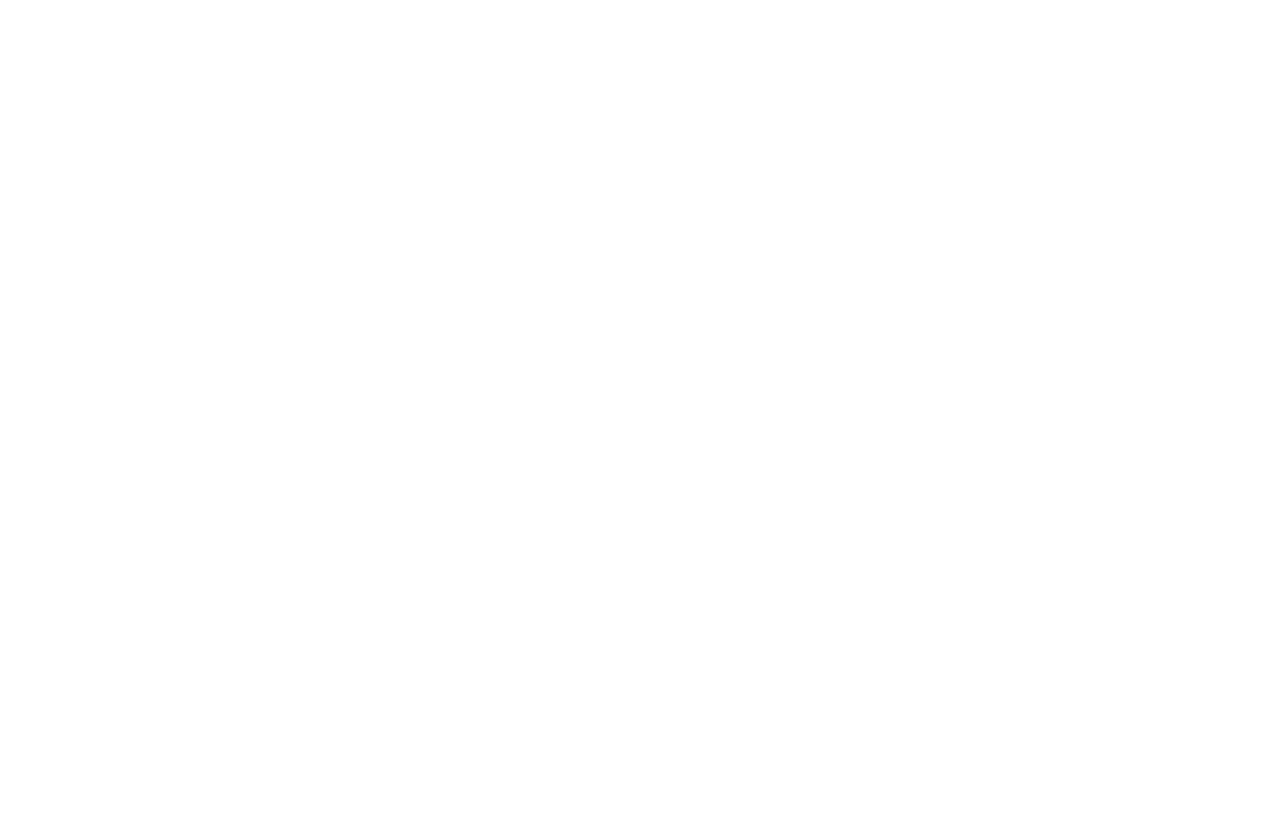
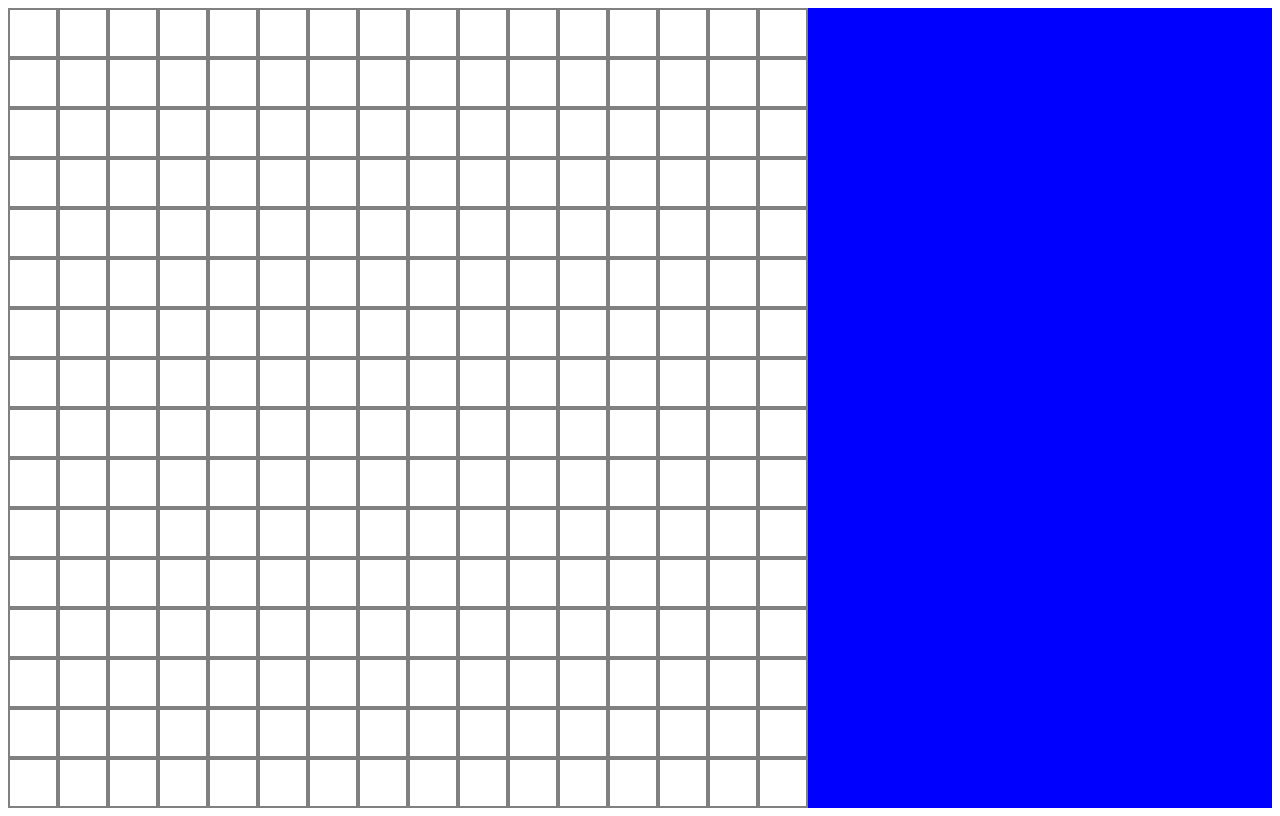
Before and after one commit to GrantFinnegan/odin-etch, a plain HTML site: page index.html in a window 1280 px wide. Drawn offline with Linux system fonts and the light colour scheme.

Commit message:
add section to script to populate container

```diff
--- a/index.html
+++ b/index.html
@@ -3,6 +3,7 @@
 <head>
     <meta charset="UTF-8">
     <meta name="viewport" content="width=device-width, initial-scale=1.0">
+    <link rel="stylesheet" href="styles.css">
     <title>Etch-a-Sketch</title>
 </head>
 <body>
--- a/script.js
+++ b/script.js
@@ -0,0 +1,21 @@
+const gridSize = 16;
+
+//get container of the squares
+const container = document.querySelector("#container");
+
+
+//FOR gridSize:
+//  add row div
+//  FOR gridSize: add square divs to row div
+
+for (let i = 0; i < gridSize; i++) {
+    let row = document.createElement("div");
+    row.classList.add("row");
+    container.appendChild(row);
+
+    for (let j = 0; j < gridSize; j++) {
+        let square = document.createElement("div");
+        square.classList.add("square");
+        row.appendChild(square);
+    }
+}
--- a/styles.css
+++ b/styles.css
@@ -1,8 +1,18 @@
-.dark-square {
+.row {
+    display: flex;
+    background-color: blue;
+}
+
+.square {
+    box-sizing: border-box;
+    margin: 0;
+    padding: 0;
+    border: 2px solid grey;
+    width: 50px;
+    height: 50px;
+    background-color: white;
+}
+
+.darkened {
     background-color: black;
 }
-
-.light-square {
-    background-color: white;
-    border: 4px solid grey;
-}
```
